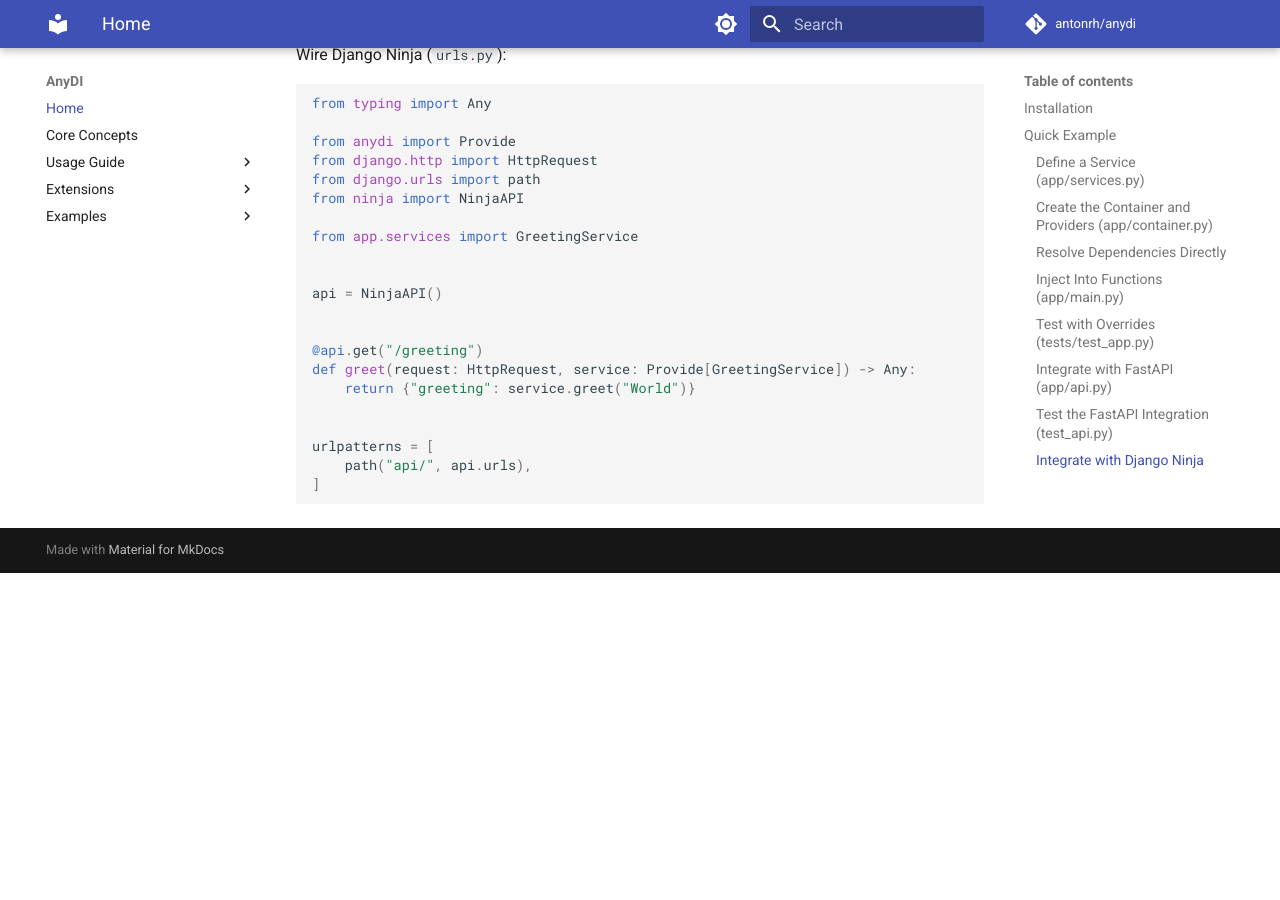
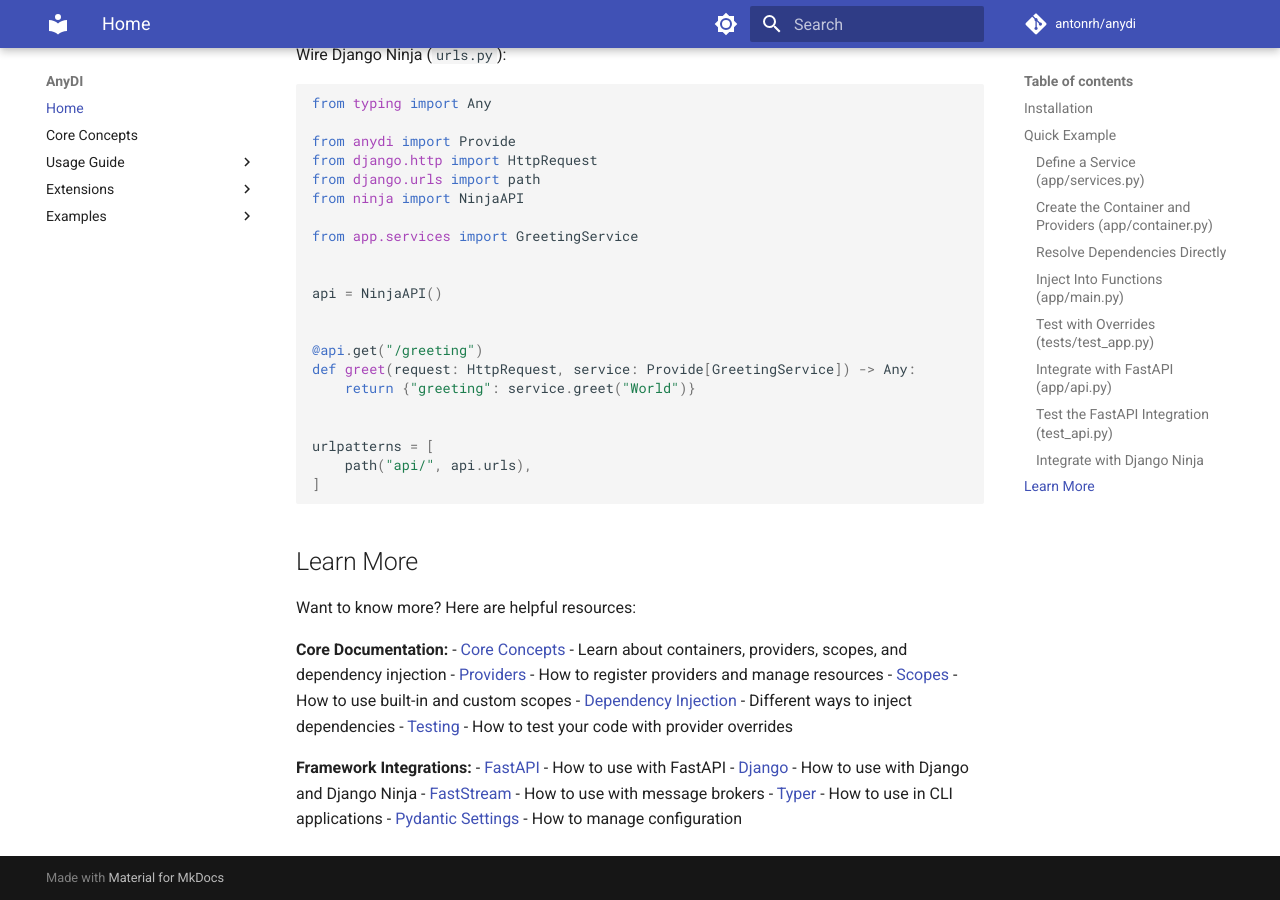
Before and after one commit to antonrh/anydi, an MkDocs documentation site: the page built from docs/index.md, in a window 1280 px wide and 900 px high, scrolled down 4330 px. Built offline with MkDocs 1.6.1 and Material for MkDocs 9.7.7, drawn with Linux system fonts in a browser that asks for light colours; comment, search, counter and statistics services are not loaded; before the commit the page ends 4903 px from its top, so only the background shows below that.

Commit message:
Update docs links

````diff
--- a/docs/index.md
+++ b/docs/index.md
@@ -8,7 +8,7 @@ Simple Dependency Injection library that uses Python type annotations.
 <a href="https://codecov.io/gh/antonrh/anydi">
     <img src="https://codecov.io/gh/antonrh/anydi/branch/main/graph/badge.svg" alt="Coverage">
 </a>
-<a href="https://anydi.readthedocs.io/en/latest/">
+<a href="https://anydi.readthedocs.io/en/stable/">
     <img src="https://readthedocs.org/projects/anydi/badge/?version=latest" alt="Documentation">
 </a>
 
@@ -226,3 +226,21 @@ urlpatterns = [
     path("api/", api.urls),
 ]
 ```
+
+## Learn More
+
+Want to know more? Here are helpful resources:
+
+**Core Documentation:**
+- [Core Concepts](concepts.md) - Learn about containers, providers, scopes, and dependency injection
+- [Providers](usage/providers/index.md) - How to register providers and manage resources
+- [Scopes](usage/scopes.md) - How to use built-in and custom scopes
+- [Dependency Injection](usage/injection.md) - Different ways to inject dependencies
+- [Testing](usage/testing.md) - How to test your code with provider overrides
+
+**Framework Integrations:**
+- [FastAPI](extensions/fastapi.md) - How to use with FastAPI
+- [Django](extensions/django.md) - How to use with Django and Django Ninja
+- [FastStream](extensions/faststream.md) - How to use with message brokers
+- [Typer](extensions/typer.md) - How to use in CLI applications
+- [Pydantic Settings](extensions/pydantic_settings.md) - How to manage configuration
````
Also changed, not shown: README.md (+11 -11 lines).
